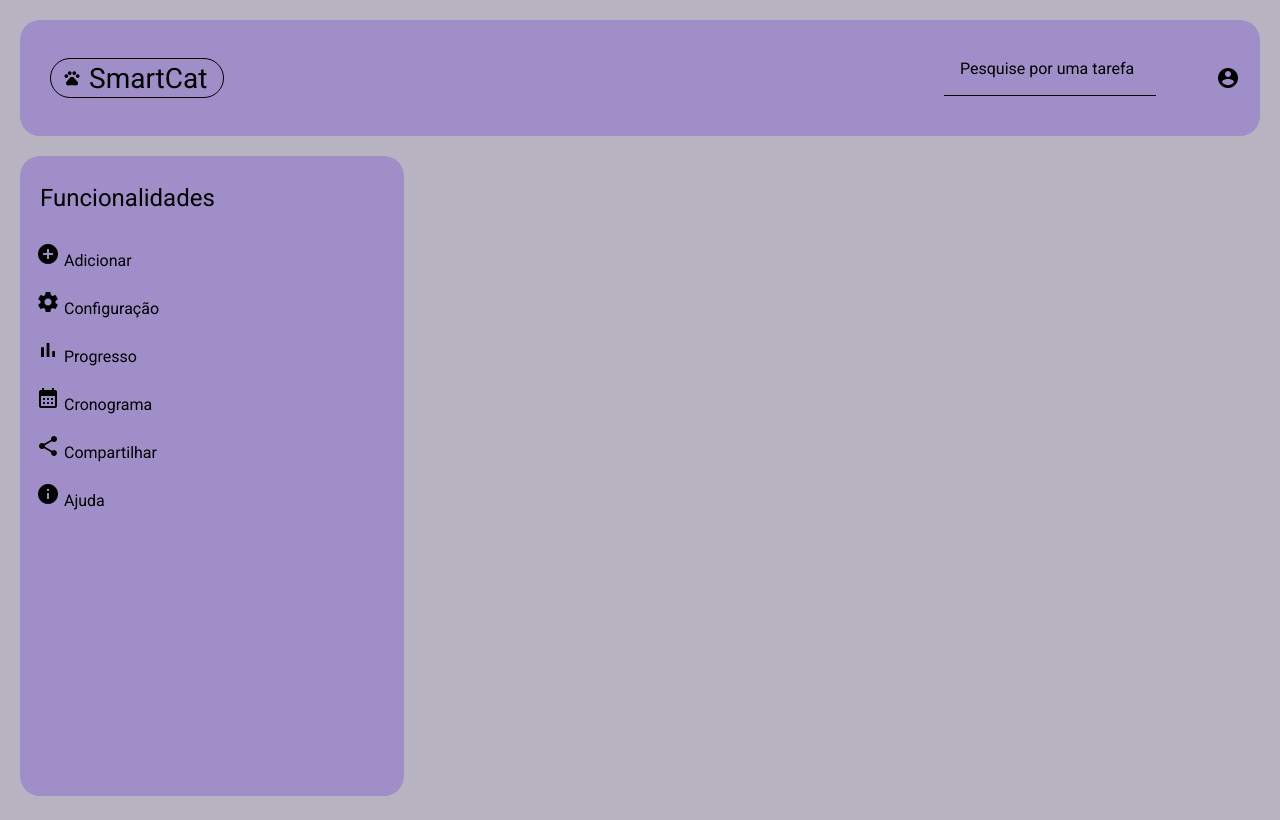
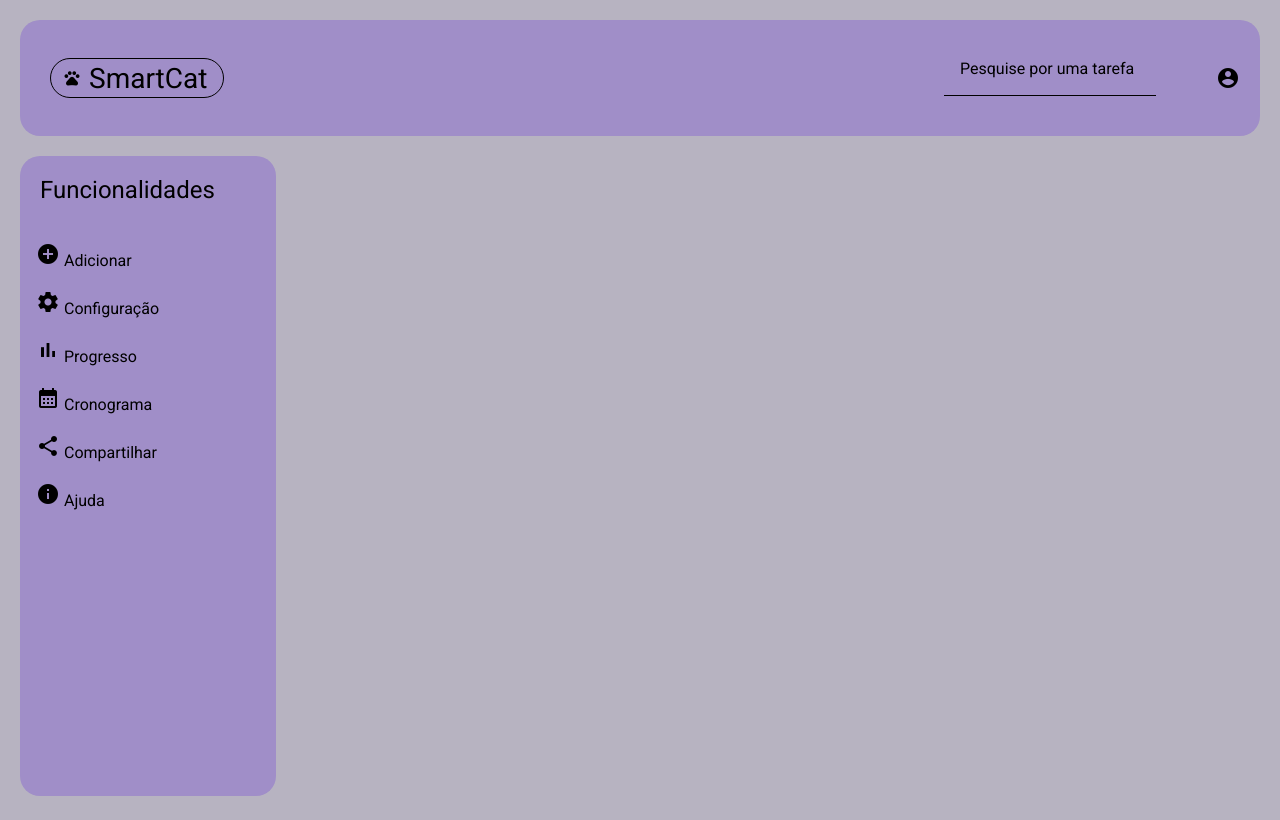
Before and after one commit to felipecartaxo/pweb1-angular-smartcat, an Angular app in the folder smartcat-projeto/: page / in a window 1280 px wide. Built offline with nearby package versions, Linux system fonts and the light colour scheme.

Commit message:
ajustes nos nomes das classes no html

```diff
--- a/smartcat-projeto/src/app/layout/menu-lateral/menu-lateral.component.css
+++ b/smartcat-projeto/src/app/layout/menu-lateral/menu-lateral.component.css
@@ -2,13 +2,19 @@
     margin: 20px;
     background-color: #a08ec8;
     border-radius: 20px;
-    width: 30%;
+    width: 20%;
     height: 80%;
 
     display: flex;
     flex-direction: column;
 
     /*border: 1px solid gray; !* Coloquei isso aqui só pra ter noção dos limites do componente *!*/
+}
+
+.menu-lateral_botoes {
+    display: flex;
+    flex-direction: column;
+    align-items: start;
 }
 
 .menu-lateral_titulo {
--- a/smartcat-projeto/src/app/layout/menu-lateral/menu-lateral.component.html
+++ b/smartcat-projeto/src/app/layout/menu-lateral/menu-lateral.component.html
@@ -1,8 +1,8 @@
 <!-- Considere colocar uma sidenav, é mais elegante -->
 
 <div class="menu-lateral-container">
-    <mat-list class="menu-lateral" role="list">
-        <p class="menu-lateral_titulo">Funcionalidades</p>
+    <p class="menu-lateral_titulo">Funcionalidades</p>
+    <mat-list class="menu-lateral_botoes" role="list">
         <div class="botao-adicionar">
             <mat-list-item class="menu-item" role="listitem">
                 <mat-icon>add_circle</mat-icon>
```
